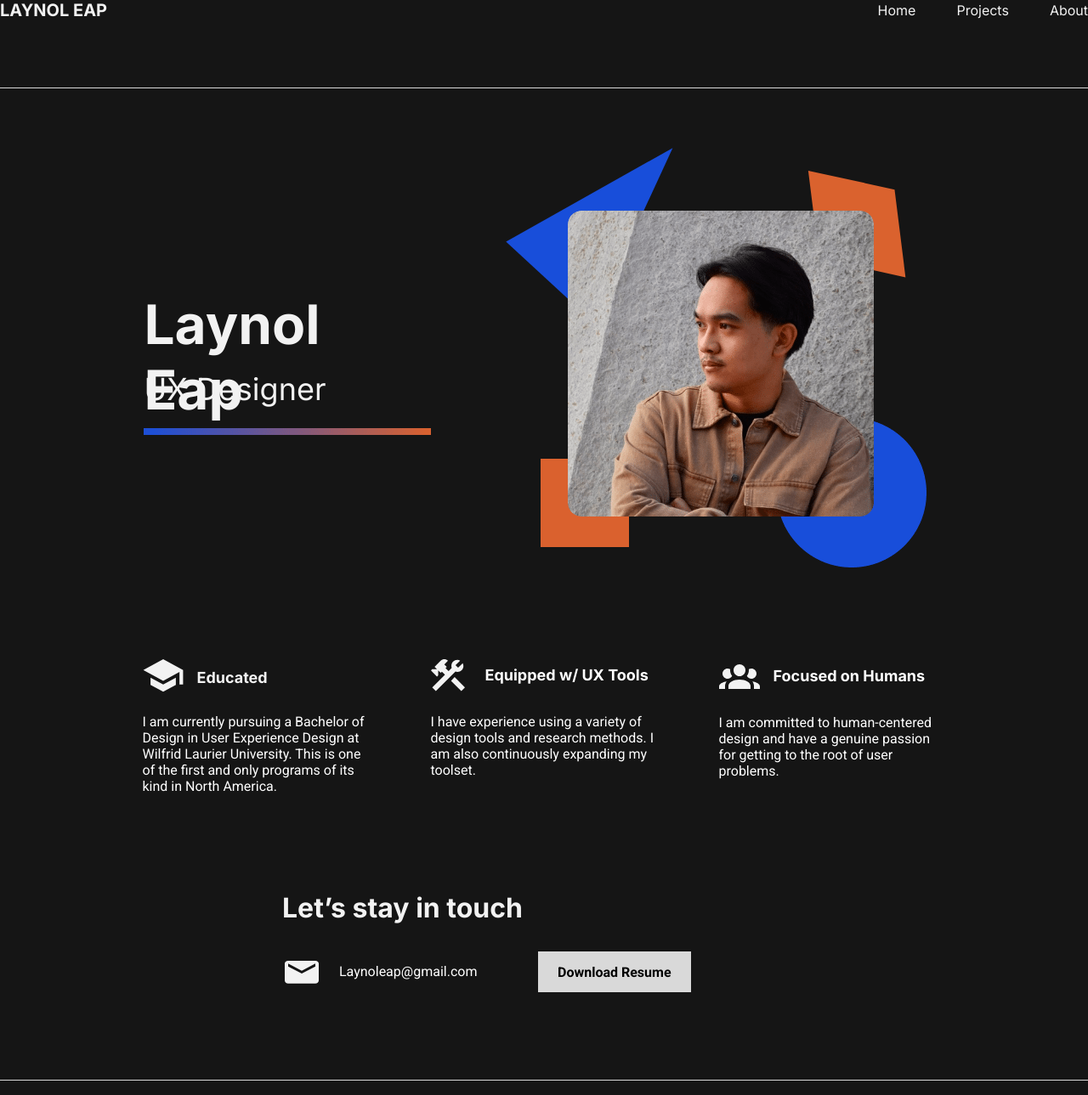
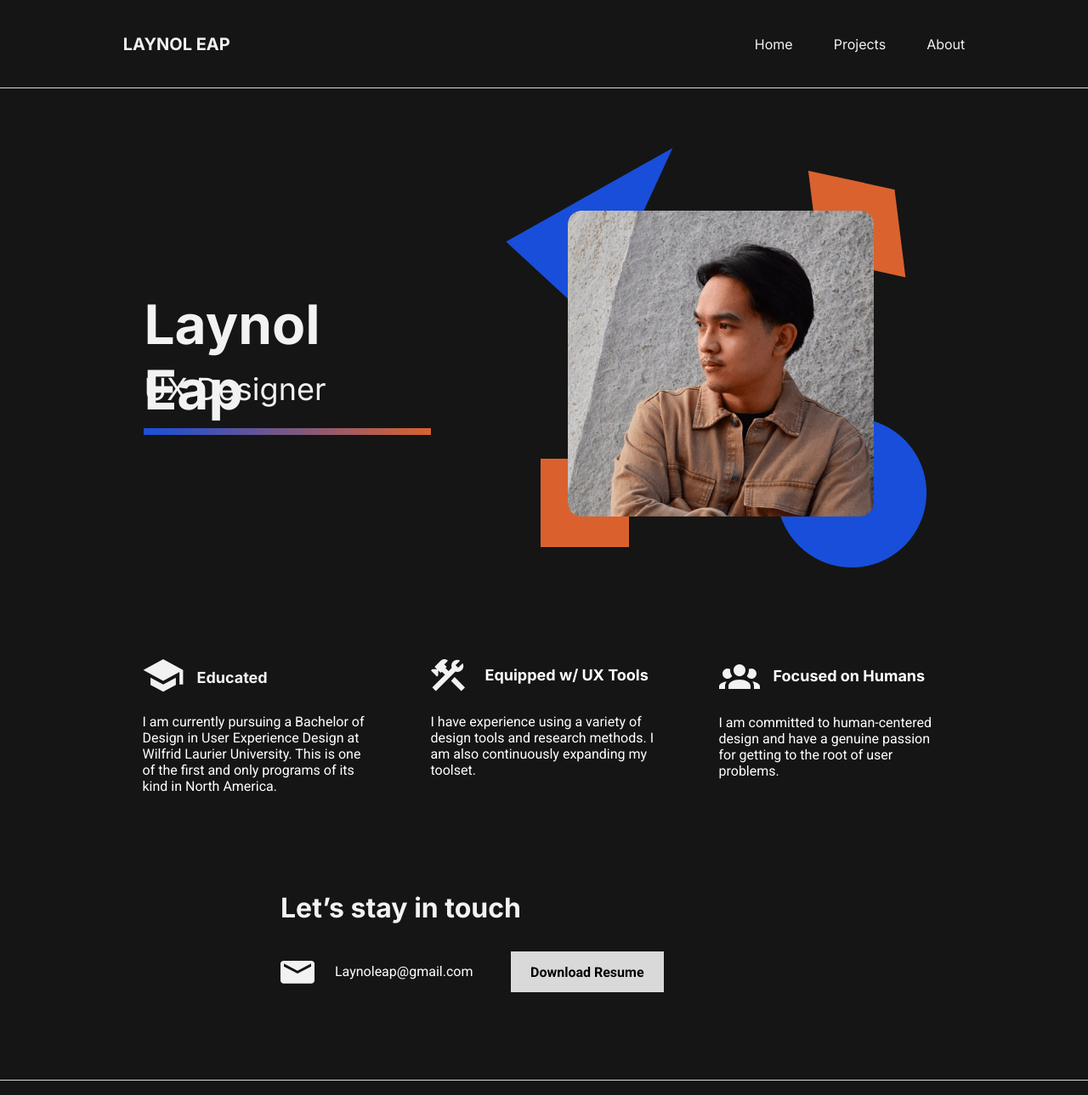
Before and after one commit to leap0489/UX220Practiceportfolio, a website built with Parcel: page index.html in a window 1280 px wide. Shown: the top 1289 px of the page at 85% size. Built offline with nearby package versions, Linux system fonts and the light colour scheme.

Commit message:
Commit from TeleportHQ

```diff
--- a/index.css
+++ b/index.css
@@ -19,7 +19,7 @@
 }
 .home-text {
   top: 1049px;
-  left: 332px;
+  left: 330px;
   color: rgba(242, 242, 242, 1);
   height: auto;
   margin: auto;
@@ -391,20 +391,10 @@
   height: 29px;
   position: absolute;
 }
-.home-group13 {
-  top: 1131px;
-  left: 120px;
+.home-group15 {
+  left: 330px;
   width: 227px;
-  height: 26.66666603088379px;
-  display: flex;
-  position: absolute;
-  align-items: flex-start;
-  flex-shrink: 1;
-}
-.home-group15 {
-  top: 0px;
-  right: -215px;
-  width: 227px;
+  bottom: 177.34375px;
   height: 26.66666603088379px;
   display: flex;
   position: absolute;
@@ -435,7 +425,7 @@
 }
 .home-group14 {
   top: 1120px;
-  left: 633px;
+  left: 601px;
   width: 180px;
   height: 48px;
   display: flex;
@@ -454,65 +444,6 @@
   font-style: Bold;
   text-align: left;
   font-family: Roboto;
-  font-weight: 700;
-  line-height: normal;
-  font-stretch: normal;
-  text-decoration: none;
-}
-.home-frame1 {
-  gap: 48px;
-  top: 2px;
-  right: 0px;
-  display: flex;
-  position: absolute;
-  align-items: flex-start;
-}
-.home-text21 {
-  color: rgba(242, 242, 242, 1);
-  height: auto;
-  font-size: 16px;
-  font-style: Regular;
-  text-align: left;
-  font-family: Inter;
-  font-weight: 400;
-  line-height: normal;
-  font-stretch: normal;
-  text-decoration: none;
-}
-.home-text23 {
-  color: rgba(242, 242, 242, 1);
-  height: auto;
-  font-size: 16px;
-  font-style: Regular;
-  text-align: left;
-  font-family: Inter;
-  font-weight: 400;
-  line-height: normal;
-  font-stretch: normal;
-  text-decoration: none;
-}
-.home-text25 {
-  color: rgba(242, 242, 242, 1);
-  height: auto;
-  font-size: 16px;
-  font-style: Regular;
-  text-align: left;
-  font-family: Inter;
-  font-weight: 400;
-  line-height: normal;
-  font-stretch: normal;
-  text-decoration: none;
-}
-.home-text27 {
-  top: 0px;
-  left: 0px;
-  color: rgba(242, 242, 242, 1);
-  height: auto;
-  position: absolute;
-  font-size: 20px;
-  font-style: Bold;
-  text-align: left;
-  font-family: Inter;
   font-weight: 700;
   line-height: normal;
   font-stretch: normal;
@@ -568,7 +499,7 @@
   position: absolute;
   align-items: flex-start;
 }
-.home-text29 {
+.home-text21 {
   top: 0px;
   left: 0px;
   color: rgba(242, 242, 242, 1);
@@ -613,6 +544,76 @@
   flex-shrink: 1;
   background-color: rgba(217, 217, 217, 1);
 }
+.home-container4 {
+  top: 40px;
+  left: 0px;
+  right: 0px;
+  width: 990.515625px;
+  height: 24px;
+  margin: auto;
+  display: flex;
+  position: absolute;
+  align-items: flex-start;
+}
+.home-frame1 {
+  gap: 48px;
+  top: 2px;
+  right: 0px;
+  display: flex;
+  position: absolute;
+  align-items: flex-start;
+}
+.home-text23 {
+  color: rgba(242, 242, 242, 1);
+  height: auto;
+  font-size: 16px;
+  font-style: Regular;
+  text-align: left;
+  font-family: Inter;
+  font-weight: 400;
+  line-height: normal;
+  font-stretch: normal;
+  text-decoration: none;
+}
+.home-text25 {
+  color: rgba(242, 242, 242, 1);
+  height: auto;
+  font-size: 16px;
+  font-style: Regular;
+  text-align: left;
+  font-family: Inter;
+  font-weight: 400;
+  line-height: normal;
+  font-stretch: normal;
+  text-decoration: none;
+}
+.home-text27 {
+  color: rgba(242, 242, 242, 1);
+  height: auto;
+  font-size: 16px;
+  font-style: Regular;
+  text-align: left;
+  font-family: Inter;
+  font-weight: 400;
+  line-height: normal;
+  font-stretch: normal;
+  text-decoration: none;
+}
+.home-text29 {
+  top: 0px;
+  left: 0px;
+  color: rgba(242, 242, 242, 1);
+  height: auto;
+  position: absolute;
+  font-size: 20px;
+  font-style: Bold;
+  text-align: left;
+  font-family: Inter;
+  font-weight: 700;
+  line-height: normal;
+  font-stretch: normal;
+  text-decoration: none;
+}
 @media(max-width: 1200px) {
   .home-text {
     left: 127px;
@@ -625,14 +626,6 @@
   }
   .home-group14 {
     left: 416px;
-  }
-  .home-frame1 {
-    top: 40px;
-    right: 104.75px;
-  }
-  .home-text27 {
-    top: 40px;
-    left: 104.734375px;
   }
   .home-rectangle15 {
     flex: 0;
@@ -653,7 +646,7 @@
     bottom: -3px;
     margin: auto;
   }
-  .home-text29 {
+  .home-text21 {
     top: 0px;
     left: 0px;
   }
@@ -663,4 +656,9 @@
     width: 1200px;
     height: 64px;
   }
+  .home-text29 {
+    top: 0px;
+    bottom: 0px;
+    margin: auto;
+  }
 }
--- a/index.html
+++ b/index.html
@@ -210,7 +210,6 @@
               </div>
             </div>
           </div>
-          <div class="home-group13">
           <div class="home-group15">
             <img
               alt="Vector7120"
@@ -219,16 +218,9 @@
             />
             <span class="home-text17"><span>Laynoleap@gmail.com</span></span>
           </div>
-          </div>
           <div class="home-group14">
             <span class="home-text19"><span>Download Resume</span></span>
           </div>
-          <div class="home-frame1">
-            <span class="home-text21"><span>Home</span></span>
-            <span class="home-text23"><span>Projects</span></span>
-            <span class="home-text25"><span>About</span></span>
-          </div>
-          <span class="home-text27"><span>LAYNOL EAP</span></span>
           <img
             alt="Rectangle147134"
             src="public/external/rectangle147134-qr1-200h.png"
@@ -242,7 +234,7 @@
           <div class="home-group20">
             <div class="home-container2">
               <div class="home-container3">
-                <span class="home-text29"><span>LAYNOL EAP</span></span>
+                <span class="home-text21"><span>LAYNOL EAP</span></span>
               </div>
               <img
                 alt="Vector8156"
@@ -252,6 +244,14 @@
             </div>
             <div class="home-group19"><div class="home-group18"></div></div>
           </div>
+          <div class="home-container4">
+            <div class="home-frame1">
+              <span class="home-text23"><span>Home</span></span>
+              <span class="home-text25"><span>Projects</span></span>
+              <span class="home-text27"><span>About</span></span>
+            </div>
+            <span class="home-text29"><span>LAYNOL EAP</span></span>
+          </div>
         </div>
       </div>
     </div>
```
Also changed, not shown: projects.css (+8 -0 lines). Lines whose indentation alone changed are shown as unchanged.
